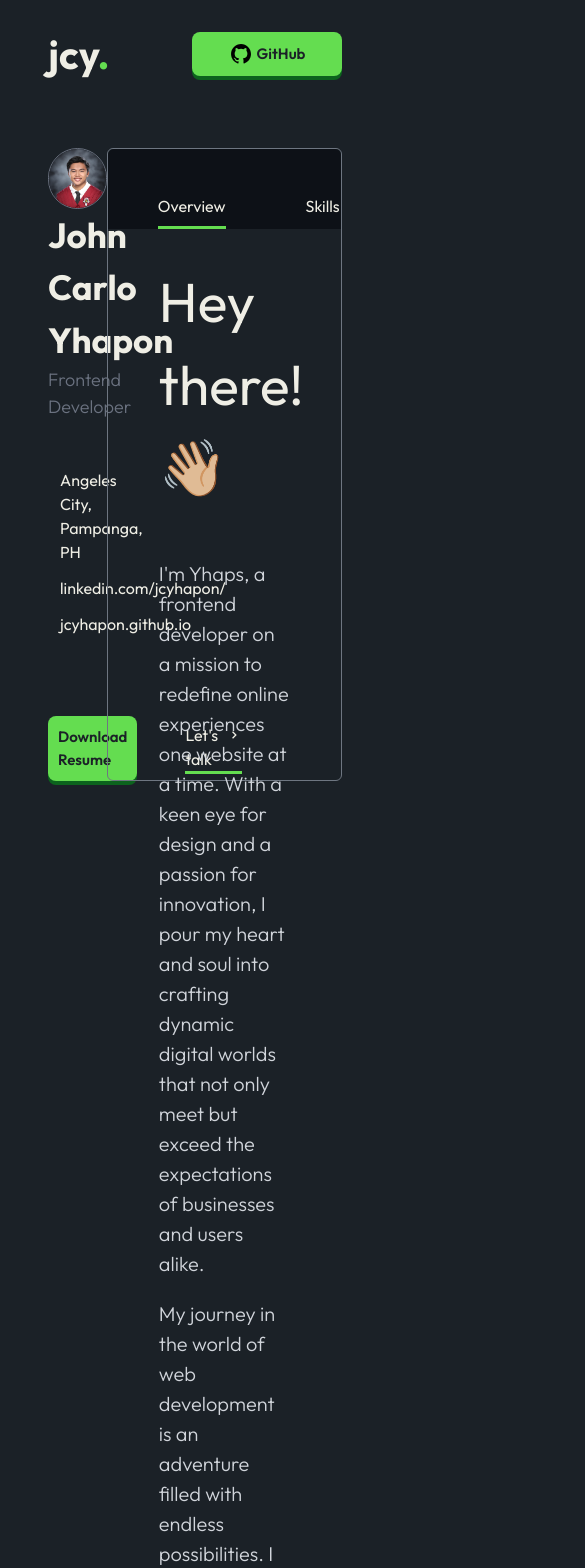
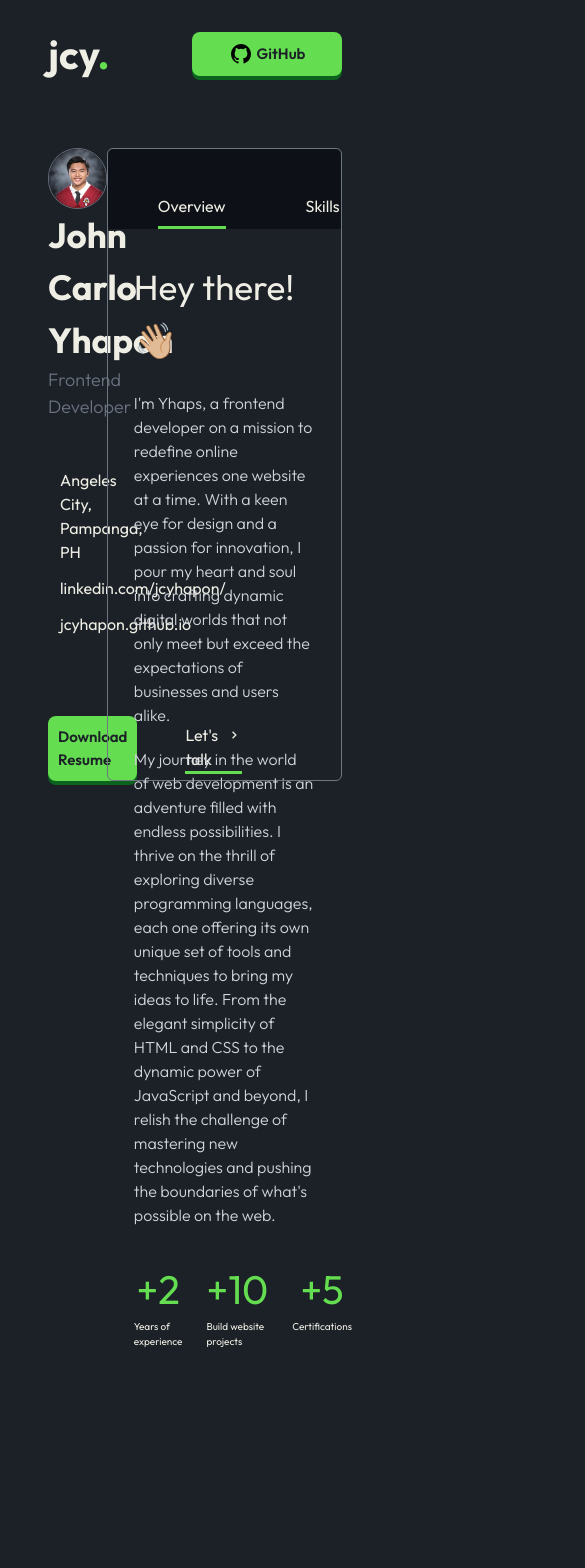
Before and after one commit to JCYhapon/portfolio, a React (Vite) app: page / in a window 390 px wide. Shown: the top 1568 px of the page, 585 px wide, since content can reach past the window. After the commit the page ends 1365 px from the top, so only its background shows below. Built offline with nearby package versions, Linux system fonts and the light colour scheme.

Commit message:
modified: mobile responsive, not yet on other screen size

```diff
--- a/src/pages/Overview.jsx
+++ b/src/pages/Overview.jsx
@@ -2,17 +2,17 @@ import React from "react";
 
 const Overview = () => {
   return (
-    <section className="px-[35px]">
+    <section className="lg:px-[35px] px-[10px]">
       <div className=" mt-[1rem]">
-        <h1 className="text-[55px]">Hey there! 👋🏼</h1>
-        <p className="  mt-[50px] text-[20px] mx-auto font-light text-gray-300">
+        <h1 className="lg:text-[55px] text-[35px]">Hey there! 👋🏼</h1>
+        <p className="lg:mt-[50px] mt-[25px] lg:text-[20px] mx-auto font-light text-gray-300">
           I'm Yhaps, a frontend developer on a mission to redefine online
           experiences one website at a time. With a keen eye for design and a
           passion for innovation, I pour my heart and soul into crafting dynamic
           digital worlds that not only meet but exceed the expectations of
           businesses and users alike.
         </p>
-        <p className="mt-[20px] text-[20px] mx-auto font-light text-gray-300">
+        <p className="mt-[20px] lg:text-[20px] mx-auto font-light text-gray-300">
           My journey in the world of web development is an adventure filled with
           endless possibilities. I thrive on the thrill of exploring diverse
           programming languages, each one offering its own unique set of tools
@@ -23,18 +23,22 @@ const Overview = () => {
         </p>
       </div>
 
-      <div className="mt-[5rem] flex gap-[12rem] ">
+      <div className="lg:mt-[5rem] mt-[2rem] flex lg:gap-[12rem] gap-6">
         <div className="flex flex-col items-center">
-          <span className="text-[50px] text-[#64DD50]">+2</span>
-          <span>Years of experience</span>
+          <span className="lg:text-[50px] text-[40px] text-[#64DD50]">+2</span>
+          <span className="xs:text-[10px] lg:text-[16px]">
+            Years of experience
+          </span>
         </div>
         <div className="flex flex-col items-center">
-          <span className="text-[50px] text-[#64DD50]">+10</span>
-          <span>Build website projects</span>
+          <span className="lg:text-[50px] text-[40px] text-[#64DD50]">+10</span>
+          <span className="xs:text-[10px] lg:text-[16px]">
+            Build website projects
+          </span>
         </div>
         <div className="flex flex-col items-center">
-          <span className="text-[50px] text-[#64DD50]">+5</span>
-          <span>Certifications</span>
+          <span className="lg:text-[50px] text-[40px] text-[#64DD50]">+5</span>
+          <span className="xs:text-[10px] lg:text-[16px]">Certifications</span>
         </div>
       </div>
     </section>
```
